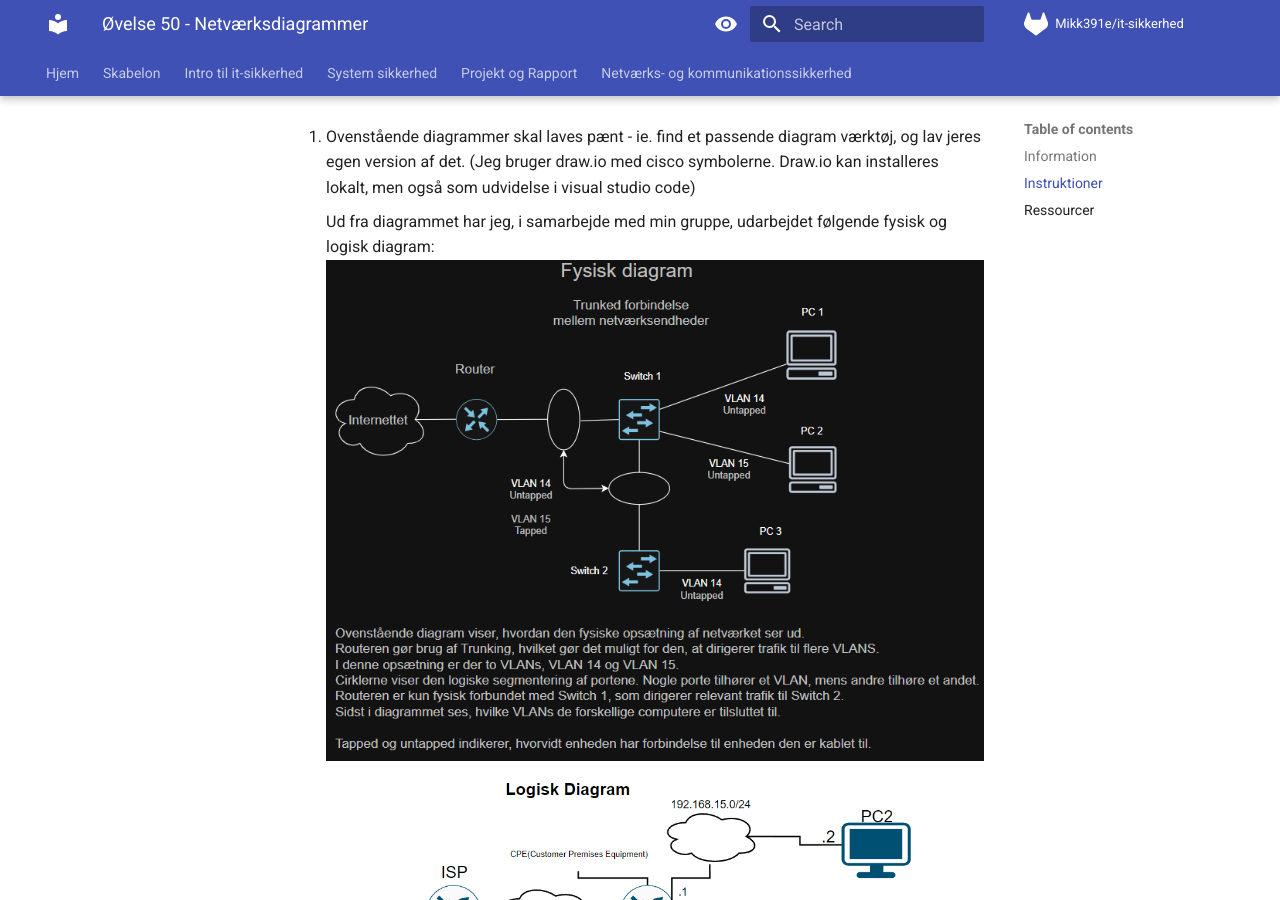
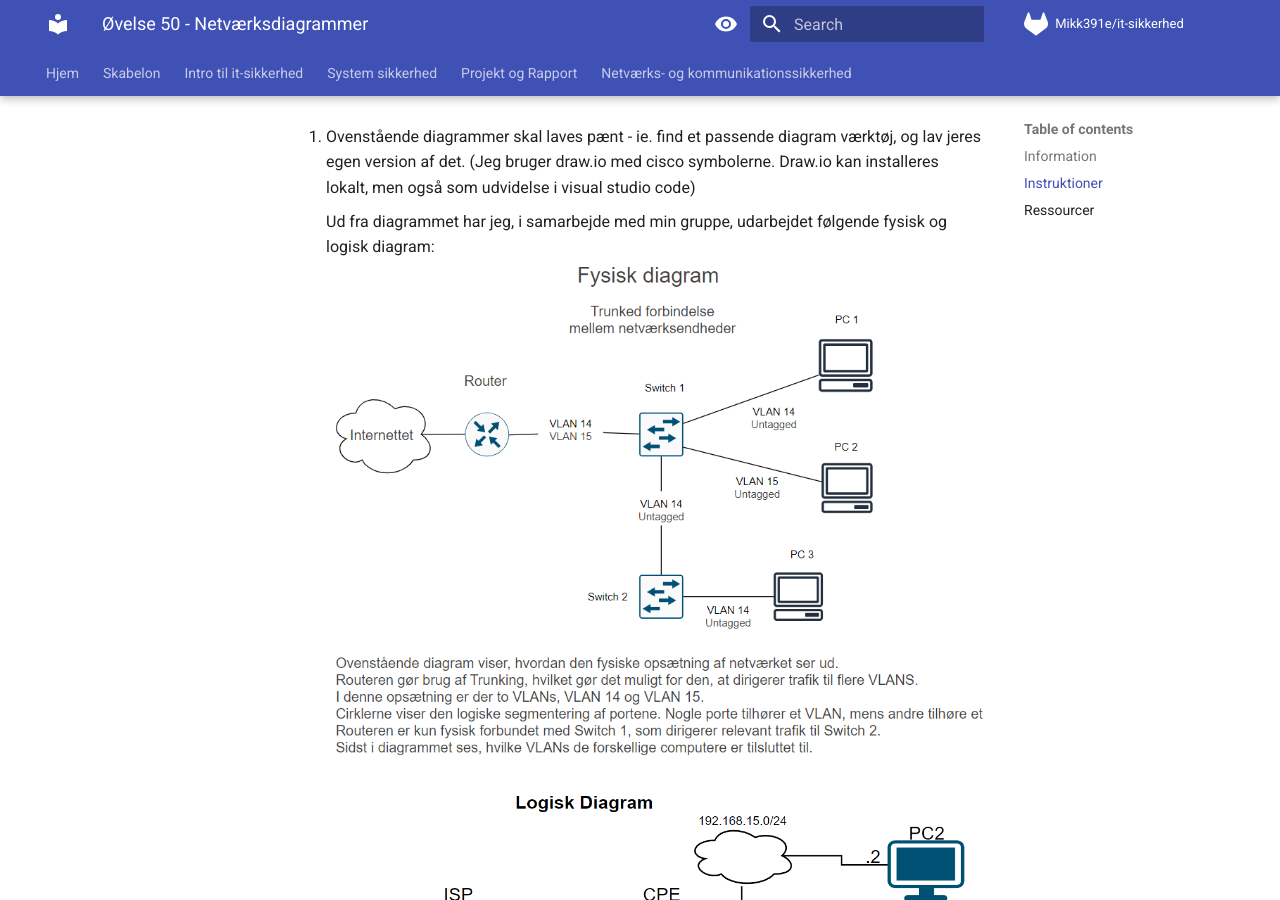
Before and after one commit to Mikk391e/it-sikkerhed, an MkDocs documentation site: the page built from my-project/pages/docs/Exercises/Netsec/Uge8/Øvelse50.md, in a window 1280 px wide and 900 px high, scrolled down 1123 px. Built offline with MkDocs 1.6.1 and Material for MkDocs 9.7.7, drawn with Linux system fonts in a browser that asks for light colours; comment, search, counter and statistics services are not loaded.

Commit message:
changed some details on network diagrams from exercise 50

```diff
--- a/my-project/pages/docs/Exercises/Netsec/Uge8/Øvelse50.md
+++ b/my-project/pages/docs/Exercises/Netsec/Uge8/Øvelse50.md
@@ -20,8 +20,8 @@ Formålet er også at få repeteret fundamentale begreber som IP adresser, VLAN'
 1. Ovenstående diagrammer skal laves pænt - ie. find et passende diagram værktøj, og lav jeres egen version af det. (Jeg bruger draw.io med cisco symbolerne. Draw.io kan installeres lokalt, men også som udvidelse i visual studio code)
 
     Ud fra diagrammet har jeg, i samarbejde med min gruppe, udarbejdet følgende fysisk og logisk diagram:
-        ![img](../../../Images/ØvelsesBilleder/Netsec/Øvelse%2050/Screenshot%202025-02-19%20141424.png)
-        ![img](../../../Images/ØvelsesBilleder/Netsec/Øvelse%2050/logiskNetværk.png)
+        ![img](../../../Images/ØvelsesBilleder/Netsec/Øvelse%2050/fysisk_Diagram.png)
+        ![img](../../../Images/ØvelsesBilleder/Netsec/Øvelse%2050/logisk_netværk.png)
 
 2. Tilføj noget associeret tekst der beskriver hvad man ser.
 
```
Also changed, not shown: my-project/pages/docs/SystemSikkerhed.md (+2 -0 lines), my-project/pages/docs/Images/ØvelsesBilleder/Netsec/Øvelse 50/fysisk_Diagram.png (added), my-project/pages/docs/Images/ØvelsesBilleder/Netsec/Øvelse 50/logiskNetværk.png (deleted), my-project/pages/docs/Images/ØvelsesBilleder/Netsec/Øvelse 50/logisk_netværk.png (added), 1 other file.
